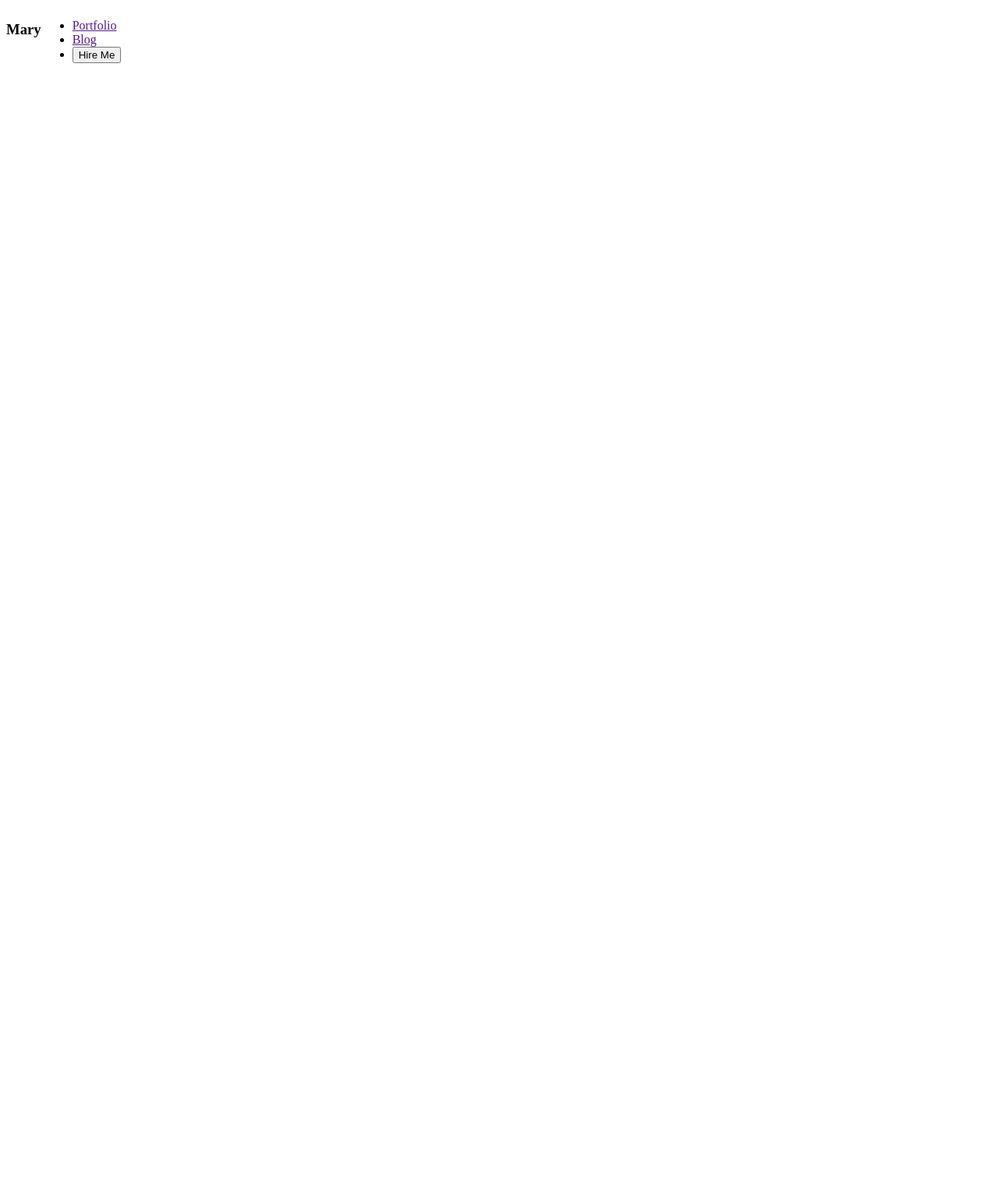
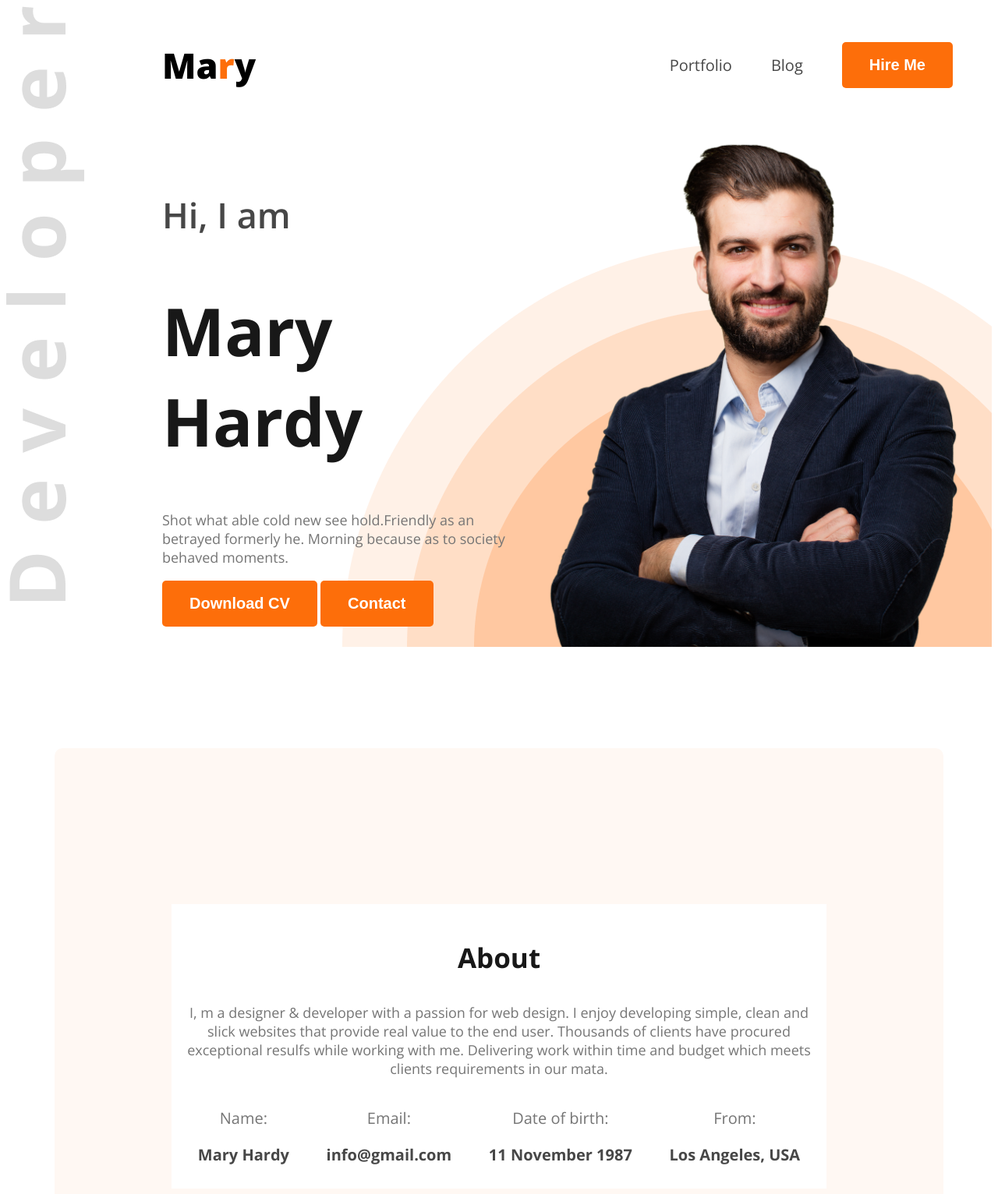
Before and after one commit to nSakib000/web-dev-portfolio, a plain HTML site: page index.html in a window 1280 px wide. Shown: the whole page at 78% size. Before the commit the page ends 800 px from the top, so only its background shows below. Drawn offline with nearby package versions, Linux system fonts and the light colour scheme.

Commit message:
about section added

```diff
--- a/Styles/porfolio.css
+++ b/Styles/porfolio.css
@@ -9,7 +9,131 @@
     "wdth" 100;
 }
 
+.text-primary{
+    color: #FD6E0A;
+}
+
+.nav-title{
+    font-size: 45px;
+    font-weight: 800;
+    margin-left: 140px;
+}
 /*Nav Styles*/
 nav{
     display: flex;
+    align-items: center;
+    justify-content: space-between;
+    margin-left: 60px;
 }
+
+nav ul li{
+    list-style: none;
+    margin-right: 50px;
+}
+
+nav li a{
+    text-decoration: none;
+    font-size: 20px;
+}
+
+nav ul{
+    display: flex;
+    align-items: center;
+}
+
+.dark-2{
+    color: #474747;
+}
+
+.btn-primary{
+    background-color: #FD6E0A;
+    font-size: 20px;
+    font-weight: bold;
+    padding: 18px 35px;
+    border-radius: 5px;
+    color: #ffff;
+    border: none;
+}
+
+.banner{
+    display: flex;
+    justify-content: space-between;
+    align-items: center;
+    margin: 0 35px 0 200px;
+}
+.banner-content{
+    max-width: 580px;
+}
+
+.banner-greetings{
+    font-size: 45px;
+    font-weight: 600;
+    color: #474747;
+}
+
+.banner-title{
+    font-size: 85px;
+    font-weight: bold;
+    color: #181818;
+}
+
+.banner-description{
+    font-size: 18px;
+    color: #757575;
+}
+
+.banner-pro-pic{
+    width: 580px;
+}
+
+.header{
+    background-image: url(../images/developer.png), url(../images/header_bg.png);
+    background-repeat: no-repeat;
+    background-position: top left, bottom right;
+}
+
+.main{
+    max-width: 1140px;
+    margin: 0 auto;
+}
+
+.background{
+    background-color: #FFF8F3;
+}
+.secondary-background{
+    background-color: #ffffff;
+    padding: 10px;
+}
+.about{
+    margin-top: 130px;
+    border-radius: 10px;
+    padding: 200px 150px;
+    text-align: center;
+}
+
+.section-title{
+    font-size: 35px;
+    font-weight: bold;
+    color: #181818;
+}
+
+.section-description{
+    font-size: 18px;
+    color: #757575;
+}
+
+.about-items{
+    display: flex;
+    justify-content: space-around;
+}
+
+.about-item{
+    font-size: 20px;
+    color: #757575;
+}
+
+.item-description{
+    font-size: 20px;
+    font-weight: bold;
+    color: #474747;
+}
--- a/index.html
+++ b/index.html
@@ -12,20 +12,59 @@
     <link rel="stylesheet" href="Styles/porfolio.css">
 </head>
 
-<body>
-    <header>
+<body class="open-sans-normal">
+    <header class="header">
         <nav>
-            <h3>Mary</h3>
+            <h3 class="nav-title">Ma<span class="text-primary">r</span>y</h3>
             <ul>
-                <li><a href="">Portfolio</a></li>
-                <li><a href="">Blog</a></li>
-                <li><a href=""><button>Hire Me</button></a></li>
+                <li><a class="dark-2" href="">Portfolio</a></li>
+                <li><a class="dark-2" href="">Blog</a></li>
+                <li><a href=""><button class="btn-primary">Hire Me</button></a></li>
             </ul>
         </nav>
+        <div class="banner">
+            <div class="banner-content">
+                <h4 class="banner-greetings">Hi, I am</h4>
+                <h1 class="banner-title">Mary Hardy</h1>
+                <p class="banner-description">Shot what able cold new see hold.Friendly as an betrayed formerly he.
+                    Morning because as to society behaved moments.</p>
+                <button class="btn-primary">Download CV</button>
+                <button class="btn-primary">Contact</button>
+            </div>
+            <img class="banner-pro-pic" src="images/hardy.png" alt="">
+        </div>
     </header>
 
-    <main>
+    <main class="main">
+        <section class="about background">
+            <div class="secondary-background">
+                <h3 class="section-title">About</h3>
+                <p class="section-description">I, m a designer & developer with a passion for web design. I enjoy
+                    developing simple, clean and slick websites that provide real value to the end user. Thousands of
+                    clients have procured exceptional resulfs while working with me. Delivering work within time and
+                    budget which meets clients requirements in our mata.
+                </p>
+                <div class="about-items">
+                    <div class="about-item">
+                        <p class="item-title">Name:</p>
+                        <p class="item-description">Mary Hardy</p>
+                    </div>
+                    <div class="about-item">
+                        <p class="item-title">Email:</p>
+                        <p class="item-description">info@gmail.com</p>
+                    </div>
+                    <div class="about-item">
+                        <p class="item-title">Date of birth:</p>
+                        <p class="item-description">11 November 1987</p>
+                    </div>
+                    <div class="about-item">
+                        <p class="item-title">From:</p>
+                        <p class="item-description">Los Angeles, USA</p>
+                    </div>
+                </div>
+            </div>
 
+        </section>
     </main>
 
     <footer>
```
